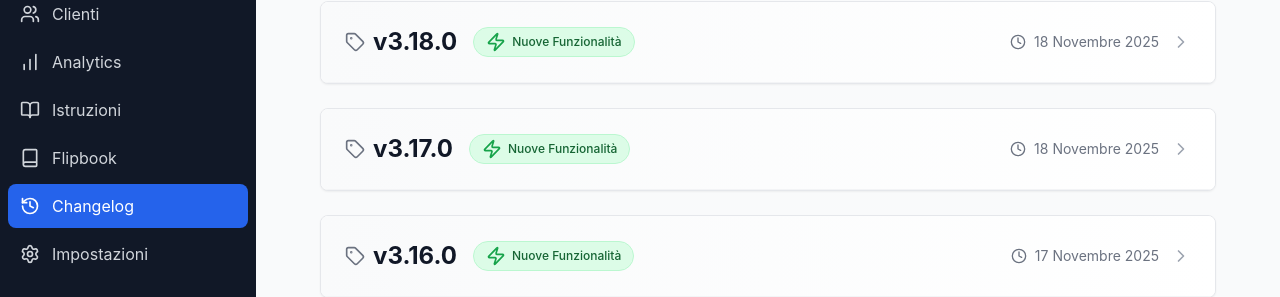
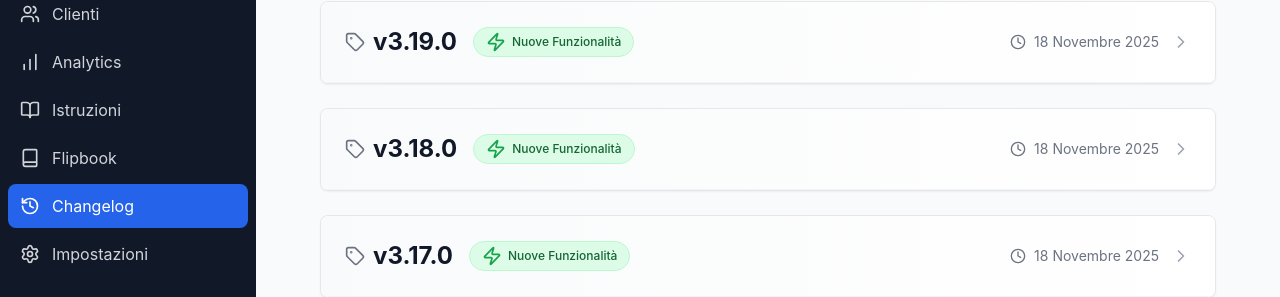
Before and after one commit to MarcoLP1822/gw, a Next.js app: page /changelog in a window 1280 px wide. Shown: the part 181-478 px from the top of the page. Built offline with nearby package versions, Linux system fonts and the light colour scheme.

Commit message:
chore: auto-update changelog [skip ci]

```diff
--- a/app/changelog/page.tsx
+++ b/app/changelog/page.tsx
@@ -17,6 +17,31 @@ interface ChangelogEntry {
 }
 
 const changelog: ChangelogEntry[] = [
+    {
+        version: '3.19.0',
+        date: '18 Novembre 2025',
+        type: 'feature',
+        changes: [
+            {
+                category: 'Generale',
+                items: [
+                    'Refactor: replace all console.log with structured logger system',
+                ],
+            },
+            {
+                category: 'Gestione Progetti',
+                items: [
+                    'Aggiunto import logger mancante in lib/api/projects.ts',
+                ],
+            },
+            {
+                category: 'UI/UX',
+                items: [
+                    'Refactor: sostituiti console.log con logger strutturato in lib/ e app/',
+                ],
+            }
+        ],
+    },
     {
         version: '3.18.0',
         date: '18 Novembre 2025',
```
